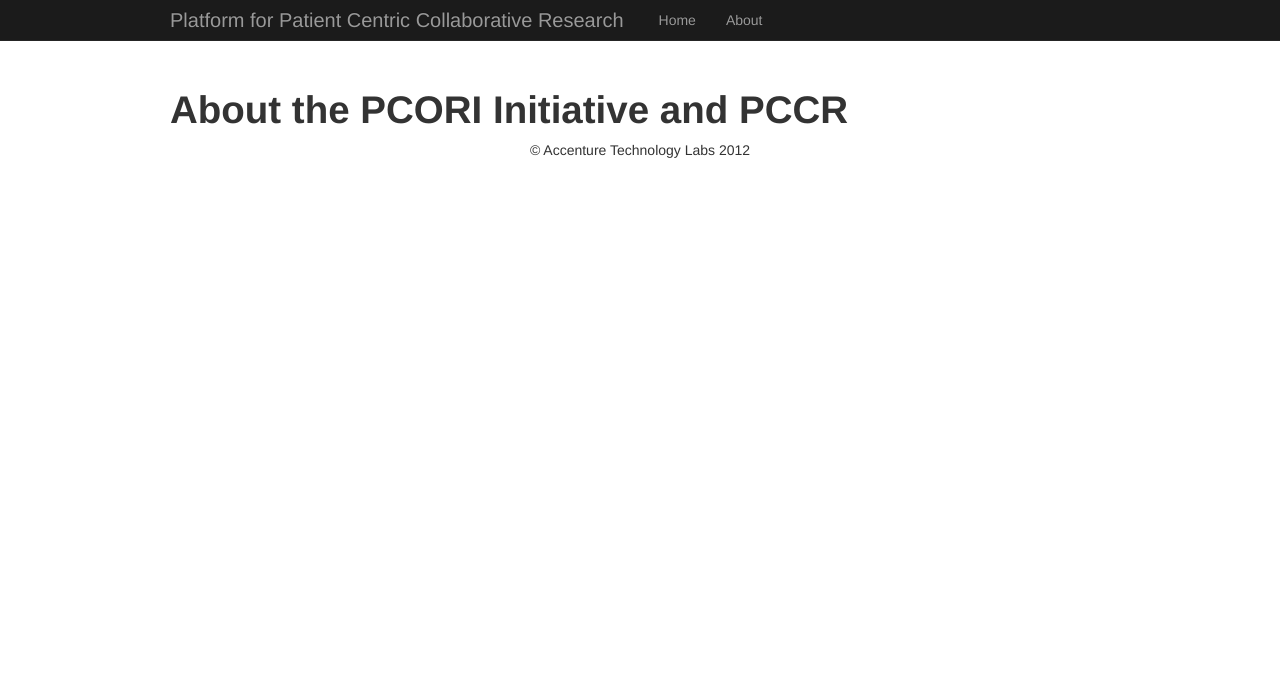
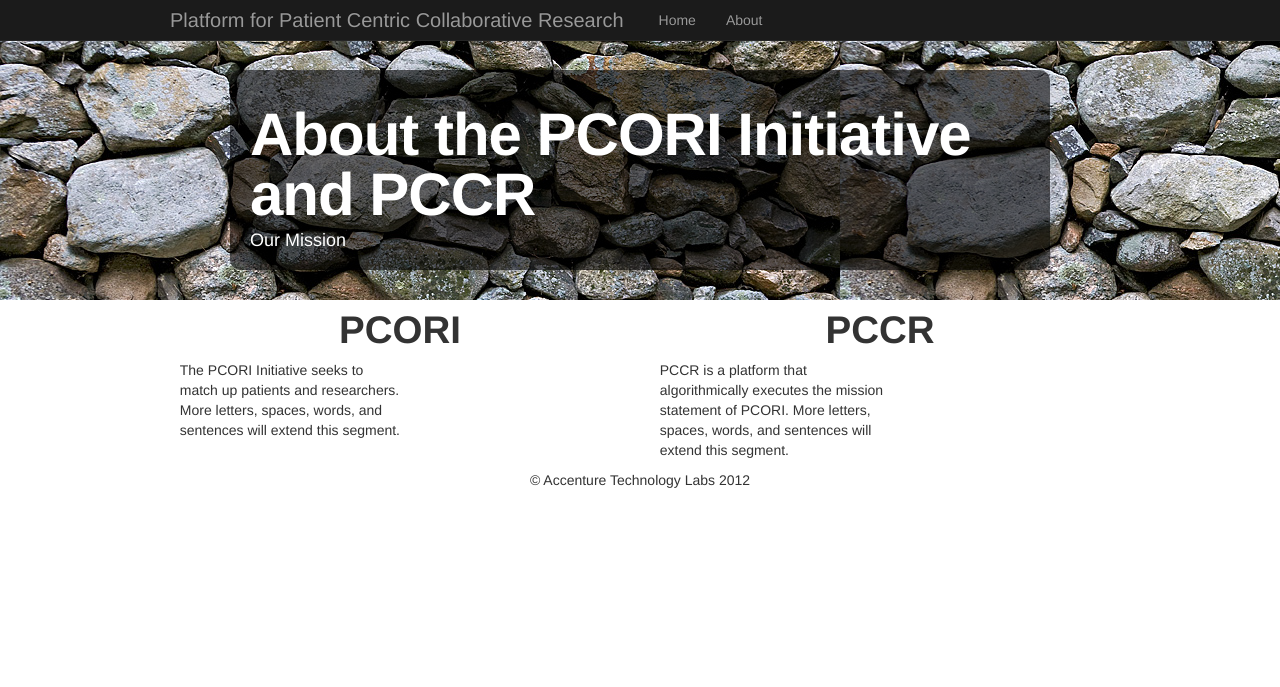
Before and after one commit to namelessnerd/pccr, a Python web app: template pc2django/pc2django/templates/about.html in a window 1280 px wide. Shown: the top 687 px of the page. After the commit the page ends 488 px from the top, so only its background shows below. Run offline with Jinja, Linux system fonts and the light colour scheme; the template is opened without the code that fills it, so the values that code supplies are empty; some libraries are stand-ins or nearby versions.

Commit message:
About Page edits
Added image and content divs to About Page

```diff
--- a/pc2django/pc2django/templates/about.html
+++ b/pc2django/pc2django/templates/about.html
@@ -1,6 +1,37 @@
 {% extends 'skeleton_template.html' %}
 {% block main_content%}
-<div class="container" style="margin-top: 80px">
-	<h1>About the PCORI Initiative and PCCR</h1>
+
+<div class="hero-wrapper container" style="width:100%; height: 300px; background:url('/static/img/wall.jpg')">
+	<div class="container" style="position: relative; top:10px;">
+		<div class="hero-unit" style="position: relative; background:  none; height: 400px;">
+			<div style="position: relative; top: 0px; left: 0px; width: 100%; height: 200px; background: black; opacity: 0.6; border-radius: 10px;">
+			</div>
+				<div style="position: relative; color: white; top: -175px; left: 20px; width: 100%;">
+				<h1>About the PCORI Initiative and PCCR</h1>
+				<p>Our Mission</p>
+				</div>
+			</div>
+		</div>
+	</div>
+</div>
+<div class="container">
+	<div class="row-fluid">
+		<div class="span6" style="text-align: center">
+			<h1>PCORI</h1>
+			<div class="span6" style="text-align: left">
+				<p>
+				The PCORI Initiative seeks to match up patients and researchers. More letters, spaces, words, and sentences will extend this segment.
+				</p>
+			</div>
+		</div>
+		<div class="span6" style="text-align: center">
+			<h1>PCCR</h2>
+			<div class="span6" style="text-align: left">
+				<p>
+				PCCR is a platform that algorithmically executes the mission statement of PCORI. More letters, spaces, words, and sentences will extend this segment.
+				</p>
+			</div>
+		</div>
+	</div>
 </div>
 {% endblock %}
```
Also changed, not shown: pc2django/pc2django/pccrportal/static/img/wall.jpg (added).
